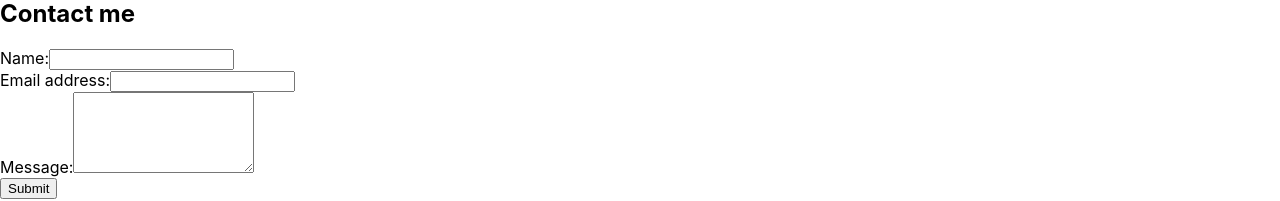
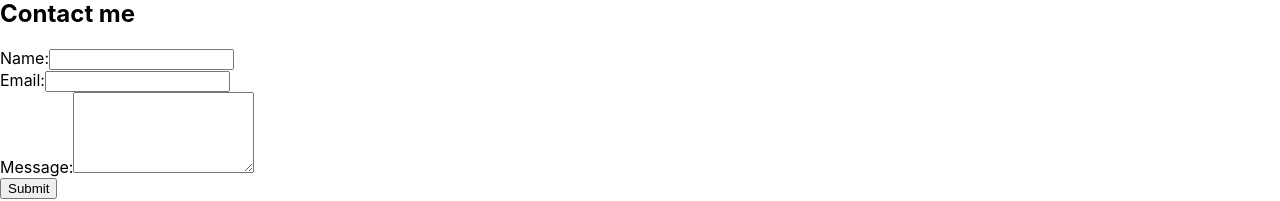
Before and after one commit to ITJagraj/photo-port, a React (Create React App) app: page / in a window 1280 px wide. Shown: the part 210-411 px from the top of the page. Built offline with nearby package versions, Linux system fonts and the light colour scheme.

Commit message:
next component

```diff
--- a/src/components/ContactForm/index.js
+++ b/src/components/ContactForm/index.js
@@ -1,27 +1,57 @@
-import React from "react";
-
-
+import React, { useState } from 'react';
+import { validateEmail } from '../../utils/helpers';
 function ContactForm() {
-    return (
+    const [formState, setFormState]= useState({name: '', email: '', message: ''});
+    const { name, email, message}= formState;
+    const [errorMessage, setErrorMessage]= useState('');
+    function handleChange(e) {
+        if (e.target.name === 'email') {
+            const isValid= validateEmail(e.target.value);
+            console.log(isValid);
+            if (!isValid) {
+                setErrorMessage('Your email is invalid');
+            }
+            else {
+                if (!e.target.value.length) {
+                    setErrorMessage(`${e.target.name} is required.`);
+                }
+                else {
+                    setErrorMessage('');
+                }
+            }
+        }
+        if (!errorMessage) {
+            setFormState({...formState, [e.target.name]: e.target.value});
+        }
+    };
+    function handleSubmit(e) {
+        e.preventDefault();
+        console.log(formState);
+    }
+    return(
         <section>
             <h1>Contact me</h1>
-          <form id="contact-form">
+            <form id="contact-form" onSubmit={handleSubmit}>
                 <div>
                     <label htmlFor="name">Name:</label>
-              <input type="text" name="name" />
+                    <input type="text" defaultValue={name} onBlur={handleChange} name="name"></input>
                 </div>
                 <div>
-              <label htmlFor="email">Email address:</label>
-              <input type="email" name="email" />
+                    <label htmlFor="email">Email:</label>
+                    <input type="email" defaultValue={email} onBlur={handleChange} name="email"></input>
                 </div>
                 <div>
                     <label htmlFor="message">Message:</label>
-              <textarea name="message" rows="5" />
+                    <textarea name="message" defaultValue={message} onBlur={handleChange} rows="5"></textarea>
                 </div>
+                {errorMessage && (
+                    <div>
+                        <p className="error-text">{errorMessage}</p>
+                    </div>
+                )}
                 <button type="submit">Submit</button>
             </form>
         </section>
     );
 }
-
 export default ContactForm;
```
Lines whose indentation alone changed are shown as unchanged.
